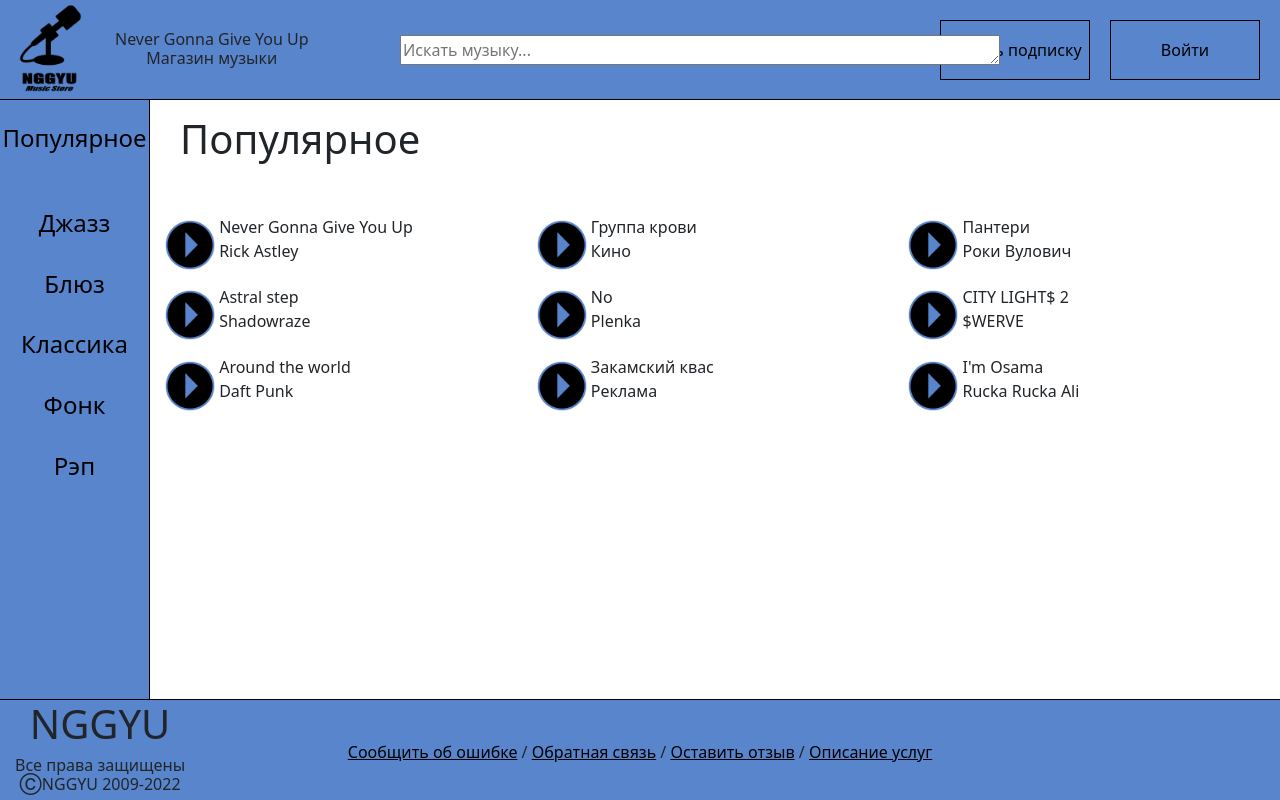
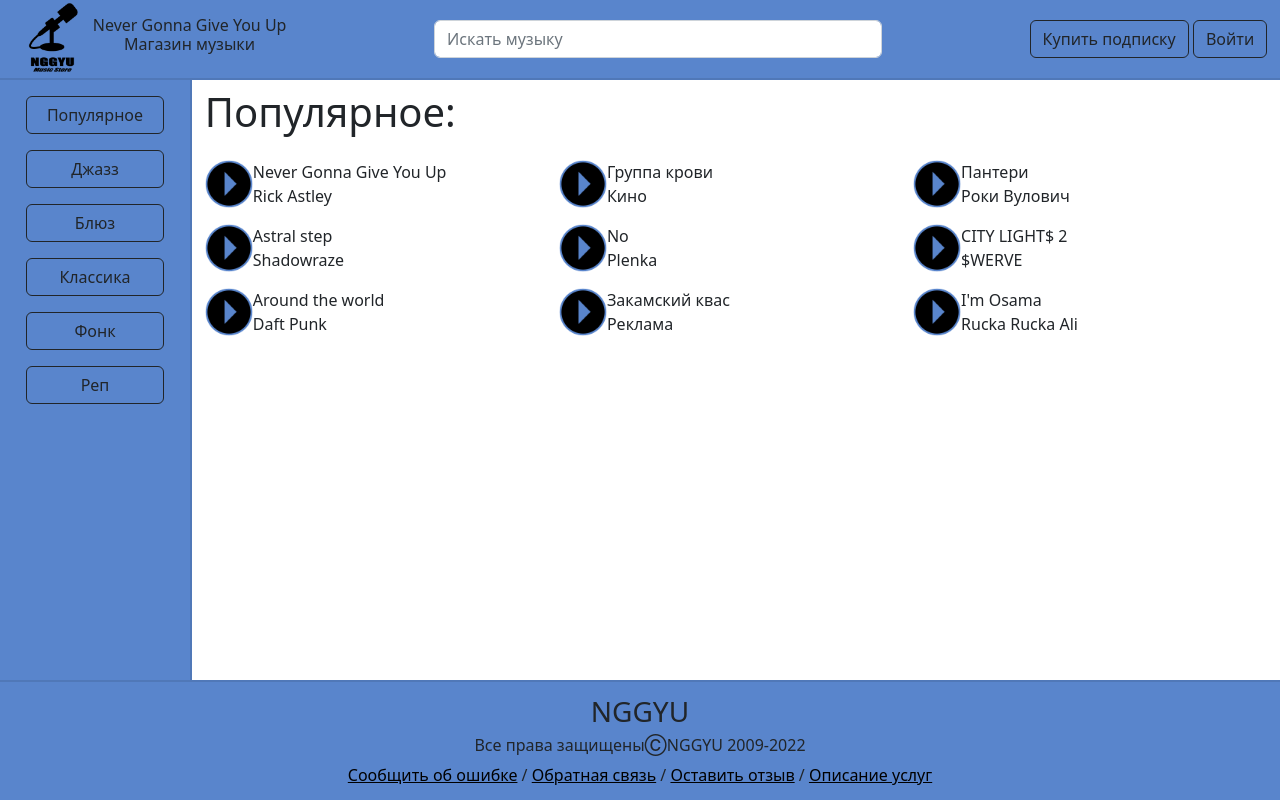
Before and after one commit to DaniilGol/learn, a plain HTML site: page 4 paragraph/2 example/index.html in a window 1280 px wide. Drawn offline with nearby package versions, Linux system fonts and the light colour scheme.

Commit message:
Adaptation of the 4 paragraph

```diff
--- a/4 paragraph/1 example/style.css
+++ b/4 paragraph/1 example/style.css
@@ -1,45 +1,66 @@
 header {
+	display: flex;
+	align-items: center;
+	justify-content: space-between;
+	height: 10vh;
 	width: 100%;
-	height: 100px;
 	background: #318CE7;
+	padding-left: 2vw;
+	padding-right: 2vw;
+	padding-top: 5vh;
+	padding-bottom: 5vh;
 	border-bottom: 2px solid rgb(0, 128, 255);
 }
+content {
+	display: flex;
+	flex-direction: column;
+	width: 85vw;
+	padding: 2vh 2vw;
+}
+@media (min-width: 1024px) {
+	content {
+		height: calc(80vh - 2px);
+	}
+}
+.nc {
+	display: flex;
+}
 footer {
-	position: absolute;
+	display: flex;
+	min-height: 10vh;
+	width: 100%;
+	flex-direction: column;
+	align-items: center;
+	justify-content: center;
+	background: #318CE7;
+	border-top: 2px solid rgb(0, 128, 255);
+}
+.logo {
+	width: 3.5em;
+	height: 3.5em;
+	margin-right: 1vh;
+}
+.notdest {
+	display: none;
+}
+.headinf {
+	display: flex;
+	align-items: center;
+	justify-content: start;
+}
+.nav {
+	display: flex;
+	flex-direction: column;
 	text-align: center;
-	top: 100%;
-	width: 100%;
-	height: 100px;
-	border-top: 2px solid rgb(100, 187, 255);
+	width: 15vw;
+	height: calc(80vh - 2px);
+	flex-wrap: nowrap;
 	background: #318CE7;
-	margin-top: -100px;
-}
-#lefter {
-	position: absolute;
-	text-align: center;
-	width: 170px;
-	top: 100px;
-	bottom: 100px;
-	background: #318CE7;
-	border-top: 2px solid rgb(100, 187, 255);
-	border-bottom: 2px solid rgb(0, 128, 255);
+	padding: 0 2vw;
 	border-right: 2px solid rgb(0, 128, 255);
 }
-#logo {
-	position: absolute;
-	left: 20px;
-	top: 20px;
-	width: 60px;
-	height: 60px;
-}
-#na {
-	position: absolute;
-	left: 95px;
-	height: 40px;
-	top: 30px;
-}
 .textnav {
-	margin-top: 8px;
+	margin-top: 1vh;
 }
 a {
 	color: black;
@@ -47,56 +68,51 @@ a {
 a:hover {
 	color: lightgray;
 }
+.nav button {
+	margin-top: 2vh;
+}
+@media (max-width: 1024px) {
 	content {
-	position: absolute;
-	top: 115px;
-	left: 185px;
-	right: 0;
-	bottom: 115px;
+		min-height: 100vh;
 	}
-header button {
-	position: absolute;
-	height: 50px;
-	width: 130px;
-	top: 25px;
-	right: 25px;
-	border: 1px solid rgb(100, 187, 255);
-	border-radius: 5px;
+	.nc {
+		display: block;
 	}
-button:hover {
-	background: #D3D3D3;
+	.notdest {
+		display: block;
 	}
-button:active {
-	background: #BEBEBE;
+	.logo {
+		width: 2em;
+		height: 2em;
 	}
-header button.support {
-	right: 180px;
+	.dest {
+		display: none;
 	}
-#lefter button {
-	position: absolute;
-	top: 50px;
-	width: 140px;
-	height: 40px;
-	left: 15px;
-	border: 1px solid rgb(100, 187, 255);
-	padding: 0;
-	border-radius: 5px;
-	border-top-right-radius: 0;
-	border-bottom-right-radius: 0;
+	footer {
+		text-align: center;
 	}
-#lefter button.news {
-	top: 105px;
-	border-radius: 5px;
+	header {
+		padding-top: 5vh;
+		padding-bottom: 5vh;
+		justify-content: center;
+		min-height: 10vh;
+		height: auto;
 	}
-#lefter button.write {
-	top: 160px;
-	border-radius: 5px;
+	.btndest, .textnav {
+		display: none;
 	}
-#lefter button.price {
-	top: 215px;
-	border-radius: 5px;
+	.nav {
+		flex-direction: row;
+		border: none;
+		flex-wrap: wrap;
+		min-height: 8vh;
+		height: auto;
+		width: 100%;
+		justify-content: space-evenly;
+		align-items: center;
+		border-bottom: 2px solid rgb(0, 128, 255);
 	}
-#lefter button.comment {
-	top: 270px;
-	border-radius: 5px;
+	.nav button {
+		margin-top: 0vh;
 	}
+}
--- a/4 paragraph/2 example/index.html
+++ b/4 paragraph/2 example/index.html
@@ -5,81 +5,124 @@
 	<meta name="viewport" content="width=device-width, initial-scale=1">
 	<title>Макет сайта №2</title>
 	<link href="https://cdn.jsdelivr.net/npm/bootstrap@5.2.0-beta1/dist/css/bootstrap.min.css" rel="stylesheet">
+	<script src="https://cdn.jsdelivr.net/npm/bootstrap@5.2.0-beta1/dist/js/bootstrap.bundle.min.js" integrity="sha384-pprn3073KE6tl6bjs2QrFaJGz5/SUsLqktiwsUTF55Jfv3qYSDhgCecCxMW52nD2" crossorigin="anonymous"></script>
 	<link rel="stylesheet" type="text/css" href="style.css">
 </head>
 <body>
 	<header>
-		<img class="logo" src="content/logo.png">
-		<div class="nm">
-			<h6>Never Gonna Give You Up<br/>Магазин музыки</h6>
+		<div class="head-info">
+			<img class="head-info-logo" src="content/logo.png">
+			<div class="head-info-i">
+				<h6><div class="head-info-i-name">Never Gonna Give You Up</div><div class="head-info-i-i">Магазин музыки</div></h6>
 			</div>
-		<button class="donate" onclick="document.location='https://www.youtube.com/watch?v=dQw4w9WgXcQ'">Купить подписку</button>
-		<button class="login">Войти</button>
-		<textarea class="search" placeholder="Искать музыку..."></textarea>
+		</div>
+		<div class="head-search">
+			<div class="input-group">
+				<input type="text" class="form-control" placeholder="Искать музыку" aria-label="Искать музыку" aria-describedby="input-group-right">
+			</div>
+		</div>
+		<div class="head-btns">
+			<button class="head-btns-donate btn btn-outline-dark">Купить подписку</button>
+			<button class="head-btns-login btn btn-outline-dark">Войти</button>
+		</div>
 	</header>
-	<div id="lefter">
-		<br/>
-		<h4><a href="#">Популярное</a></h4><br/><br/>
-		<h4><a href="#">Джазз</a></h4><br/>
-		<h4><a href="#">Блюз</a></h4><br/>
-		<h4><a href="#">Классика</a></h4><br/>
-		<h4><a href="#">Фонк</a></h4><br/>
-		<h4><a href="#">Рэп</a></h4><br/>
+	<div class="nc">
+		<div class="nav">
+			<button class="btn btn-outline-darkbtn btn-outline-dark ">Популярное</button>
+			<button class="btn btn-outline-darkbtn btn-outline-dark">Джазз</button>
+			<button class="btn btn-outline-darkbtn btn-outline-dark btndest">Блюз</button>
+			<button class="btn btn-outline-darkbtn btn-outline-dark btndest">Классика</button>
+			<button class="btn btn-outline-darkbtn btn-outline-dark btndest">Фонк</button>
+			<button class="btn btn-outline-darkbtn btn-outline-dark btndest">Реп</button>
+			<div class="dropdown notdest">
+				<button class="btn btn-outline-darkbtn btn-outline-dark dropdown-toggle" type="button" id="dropdownMenuButton" data-bs-toggle="dropdown" aria-expanded="false">
+			    Ещё
+				</button>
+				<ul class="dropdown-menu dropdown-menu-dark" aria-labelledby="dropdownMenuDark">
+			    	<li><a class="dropdown-item" href="#">Блюз</a></li>
+			    	<li><a class="dropdown-item" href="#">Классика</a></li>
+			    	<li><a class="dropdown-item" href="#">Фонк</a></li>
+			    	<li><a class="dropdown-item" href="#">Реп</a></li>
+			    	<li><a class="dropdown-item" href="#">Купить подписку</a></li>
+			    	<li><a class="dropdown-item" href="#">Войти</a></li>
+				</ul>
+			</div>
 		</div>
 		<content>
-		<h1 class="dir">Популярное</h1>
-		<div class="row tracks">
-			<div class="col-md-4">
+			<div class="dir">
+				<h1>Популярное:</h1>
+			</div>
+			<div class="tracks">
+				<div class="track">
 					<img class="play" src="content/play.png">
-				<div class="track-info">Never Gonna Give You Up<br/>
-				Rick Astley</div>
+					<div class="track-info">
+						<div>Never Gonna Give You Up</div>
+						<div>Rick Astley</div>
 					</div>
-			<div class="col-md-4">
+				</div>
+				<div class="track">
 					<img class="play" src="content/play.png">
-				<div class="track-info">Группа крови<br/>
-				Кино</div>
+					<div class="track-info">
+						<div>Группа крови</div>
+						<div>Кино</div>
 					</div>
-			<div class="col-md-4">
+				</div>
+				<div class="track">
 					<img class="play" src="content/play.png">
-				<div class="track-info">Пантери<br/>
-				Роки Вулович</div>
+					<div class="track-info">
+						<div>Пантери</div>
+						<div>Роки Вулович</div>
 					</div>
-			<div class="col-md-4">
+				</div>
+				<div class="track">
 					<img class="play" src="content/play.png">
-				<div class="track-info">Astral step<br/>
-				Shadowraze</div>
+					<div class="track-info">
+						<div>Astral step</div>
+						<div>Shadowraze</div>
 					</div>
-			<div class="col-md-4">
+				</div>
+				<div class="track">
 					<img class="play" src="content/play.png">
-				<div class="track-info">No<br/>
-				Plenka</div>
+					<div class="track-info">
+						<div>No</div>
+						<div>Plenka</div>
 					</div>
-			<div class="col-md-4">
+				</div>
+				<div class="track">
 					<img class="play" src="content/play.png">
-				<div class="track-info">CITY LIGHT$ 2<br/>
-				$WERVE</div>
+					<div class="track-info">
+						<div>CITY LIGHT$ 2</div>
+						<div>$WERVE</div>
 					</div>
-			<div class="col-md-4">
+				</div>
+				<div class="track">
 					<img class="play" src="content/play.png">
-				<div class="track-info">Around the world<br/>
-				Daft Punk</div>
+					<div class="track-info">
+						<div>Around the world</div>
+						<div>Daft Punk</div>
 					</div>
-			<div class="col-md-4">
+				</div>
+				<div class="track">
 					<img class="play" src="content/play.png">
-				<div class="track-info">Закамский квас<br/>
-				Реклама</div>
+					<div class="track-info">
+						<div>Закамский квас</div>
+						<div>Реклама</div>
 					</div>
-			<div class="col-md-4">
+				</div>
+				<div class="track">
 					<img class="play" src="content/play.png">
-				<div class="track-info">I'm Osama<br/>
-				Rucka Rucka Ali</div>
+					<div class="track-info">
+						<div>I'm Osama</div>
+						<div>Rucka Rucka Ali</div>
+					</div>
 				</div>
 			</div>
 		</content>
+	</div>
 	<footer>
 		<div class="ctext">
-			<h1>NGGYU</h1>
-			<h6>Все права защищены<br/>ⒸNGGYU 2009-2022</h6>
+			<h3>NGGYU</h3>
+			<h6>Все права защищеныⒸNGGYU 2009-2022</h6>
 		</div>
 		<div class="link">
 			<a href="#">Сообщить об ошибке</a> / <a href="#">Обратная связь</a> / <a href="#">Оставить отзыв</a> / <a href="#">Описание услуг</a>
--- a/4 paragraph/2 example/style.css
+++ b/4 paragraph/2 example/style.css
@@ -1,107 +1,134 @@
 header {
+	display: flex;
+	width: 100vw;
 	background: #5985CC;
-	height: 100px;
-	width: 100%;
-	border-bottom: 1px solid black;
+	justify-content: space-between;
+	padding: 1vh 1vw;
+	align-items: center;
+	border-bottom: 2px solid rgb(80, 120, 184);
+	height: 10vh;
 }
-header .logo {
-	height: 100px;
-	width: 100px;
-	position: absolute;
+footer {
+	background: #5985CC;
+	border-top: 2px solid rgb(80, 120, 184);
+	min-height: 15vh;
+	display: flex;
+	flex-direction: column;
+	align-items: center;
+	text-align: center;
+	justify-content: center;
 }
-header div.nm {
-	position: absolute;
-	left: 115px;
-	height: 40px;
-	top: 30px;
+.nc {
+	display: flex;
+}
+.play {
+	width: 3em;
+	height: 3em;
+}
+.track {
+	display: flex;
+	align-self: center;
+	width: calc(83vw / 3);
+	margin-top: 2vh;
+}
+.tracks {
+	display: flex;
+}
+content {
+	width: 85vw;
+	padding: 1vh 1vw;
+}
+.head-search {
+	width: 35vw;
+}
+.head-info-i {
+	display: flex;
+	flex-direction: column;
 	text-align: center;
 }
-button {
-	position: absolute;
-	width: 150px;
-	height: 60px;
-	top: 20px;
-	right: 20px;
-	border: 1px solid black;
+.head-info {
+	display: flex;
+	align-items: center;
+}
+.head-info-logo {
+	height: 5em;
+	width: auto;
+}
+@media (min-width: 1024px) {
+	.nav, content {
+		height: 75vh;
+	}
+	.tracks {
+		flex-wrap: wrap;
+	}
+}
+.nav {
+	display: flex;
+	flex-direction: column;
+	text-align: center;
+	width: 15vw;
+	flex-wrap: nowrap;
 	background: #5985CC;
+	padding-left: 2vw;
+	padding-right: 2vw;
+	border-right: 2px solid rgb(80, 120, 184);
 }
-header button.donate {
-	right: 190px;
+.nav button {
+	margin-top: 2vh;
 }
-button:hover {
-	background: white;
-}
-button:active {
-	background: #404040;
-}
-header textarea.search {
-	position: absolute;
-	width: 600px;
-    height: 30px;
-    top: 35px;
-    left: 400px;
-}
-footer {
-	position: absolute;
-	box-sizing: content-box;
-	border-top: 1px solid black;
-	bottom: 0px;
-	background: #5985CC;
-	height: 100px;
-	width: 100%;
-}
-footer .ctext {
-	position: absolute;
-	text-align: center;
-	height: 100px;
-	left: 15px;
-}
-footer .link {
-	position: absolute;
-	height: 21px;
-	width: 100%;
-	top: 39.5px;
-	text-align: center;
+.notdest {
+	display: none;
 }
 a {
 	color: black;
 }
-#lefter {
-	position: absolute;
-	top: 100px;
-	width: 150px;
-	bottom: 100px;
-	background: #5985CC;
-	border-right: 1px solid black;
-	text-align: center;
+a:hover {
+	color: lightgray;
 }
-#lefter a {
-	text-decoration: none;
+@media (max-width: 1024px) {
+	.head-search, .head-btns {
+		display: none;
+	}
+	.nc {
+		display: block;
 	}
 	content {
-	position: absolute;
-	right: 0px;
-	top: 115px;
-	bottom: 100px;
-	left: 165px;
+		display: flex;
+		padding: 1vh 1vw;
+		width: 100vw;
+		flex-direction: column;
+		min-height: 100vh;
 	}
-.track-info {
-	position: relative;
-	width: 70%;
-	margin: 0;
-	display: inline-block;
-}
-.play {
-	width: 50px;
-	height: 50px;
-	margin-bottom: 15px;
+	.track {
+		width: 100vw;
 	}
 	.tracks {
-	position: absolute;
-	top: 100px;
+    	flex-wrap: nowrap;
+    	flex-direction: column;
+	}
+	header {
+		justify-content: center;
+		min-height: 10vh;
+		height: auto;
+	}
+	.notdest {
+		display: block;
+	}
+	.btndest {
+		display: none;
+	}
+	.nav {
+		flex-direction: row;
+		border: none;
+		flex-wrap: wrap;
+		height: auto;
+		min-height: 8vh;
 		width: 100%;
+		justify-content: space-evenly;
+		align-items: center;
+		border-bottom: 2px solid rgb(80, 120, 184);
 	}
-.dir {
-	left: 15px;
-	position: absolute;
+	.nav button {
+		margin: 2vh 0;
 	}
+}
```
Also changed, not shown: 4 paragraph/1 example/index.html (+28 -13 lines). Lines whose indentation alone changed are shown as unchanged.
